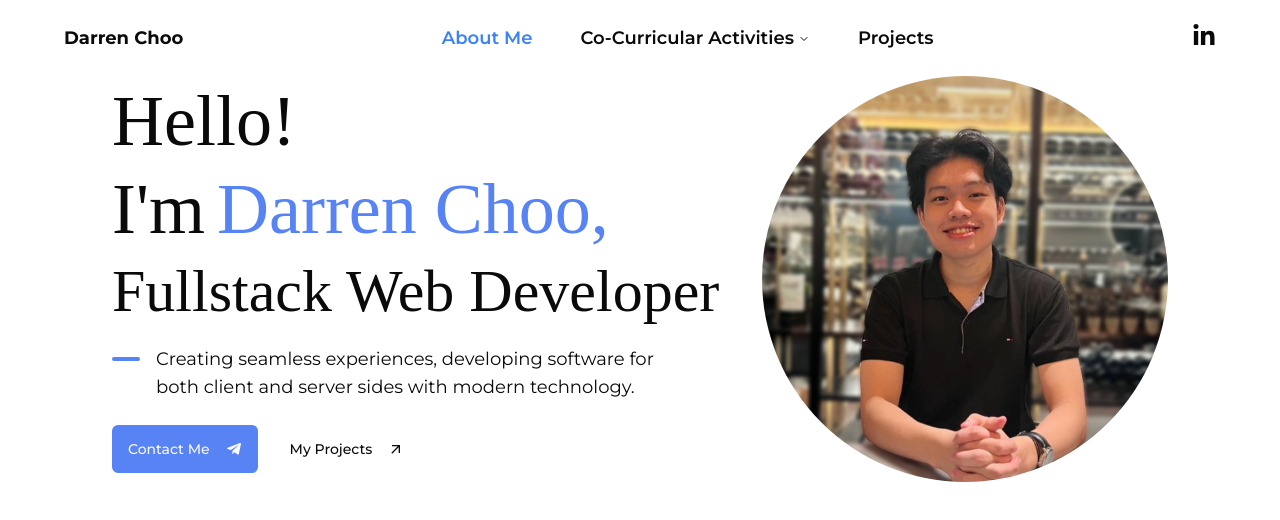
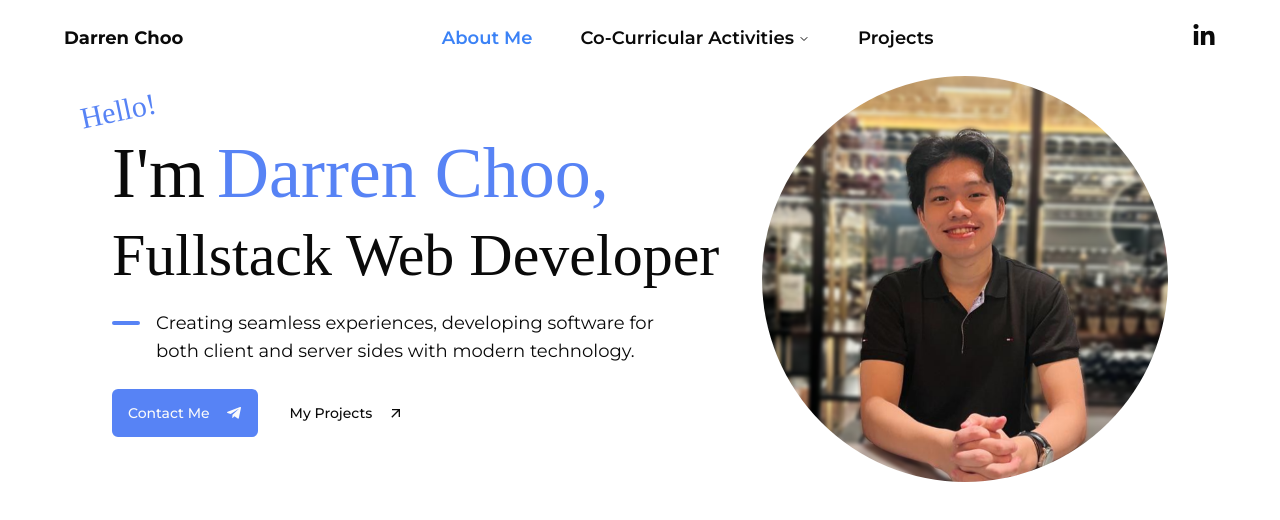
Before and after one commit to DarrenChooo/portfolio, a Next.js app: page / in a window 1280 px wide. Shown: the top 520 px of the page. Built offline with nearby package versions, Linux system fonts and the light colour scheme.

Commit message:
Added link to project button

```diff
--- a/src/app/(site)/page.tsx
+++ b/src/app/(site)/page.tsx
@@ -3,6 +3,7 @@ import Image from "next/image";
 import { Button } from "@/components/ui/button";
 import { FaTelegramPlane } from "react-icons/fa";
 import { MdArrowOutward } from "react-icons/md";
+import Link from "next/link";
 
 export default function Home() {
   return (
@@ -12,7 +13,9 @@ export default function Home() {
       <div className="flex px-16 items-center">
         <div className="flex flex-col basis-8/12 space-y-6">
           <div className="flex flex-col space-y-4">
-            <p className="text-7xl font-title">Hello!</p>
+            <p className="text-3xl absolute -mt-7 -ml-8  -rotate-12 text-lightblue font-title">
+              Hello!
+            </p>
             <div className="flex">
               <p className="text-7xl font-title pe-3">I'm</p>
               <p className="text-7xl font-title text-lightblue">Darren Choo,</p>
@@ -31,10 +34,12 @@ export default function Home() {
               Contact Me
               <FaTelegramPlane className="ml-4 h-4 w-4" />
             </Button>
-            <Button variant="ghost">
-              My Projects
-              <MdArrowOutward className="ml-4 h-4 w-4" />
-            </Button>
+            <Link href="/projects">
+              <Button variant="ghost">
+                My Projects
+                <MdArrowOutward className="ml-4 h-4 w-4" />
+              </Button>
+            </Link>
           </div>
         </div>
         <div className="basis-5/12">
```
